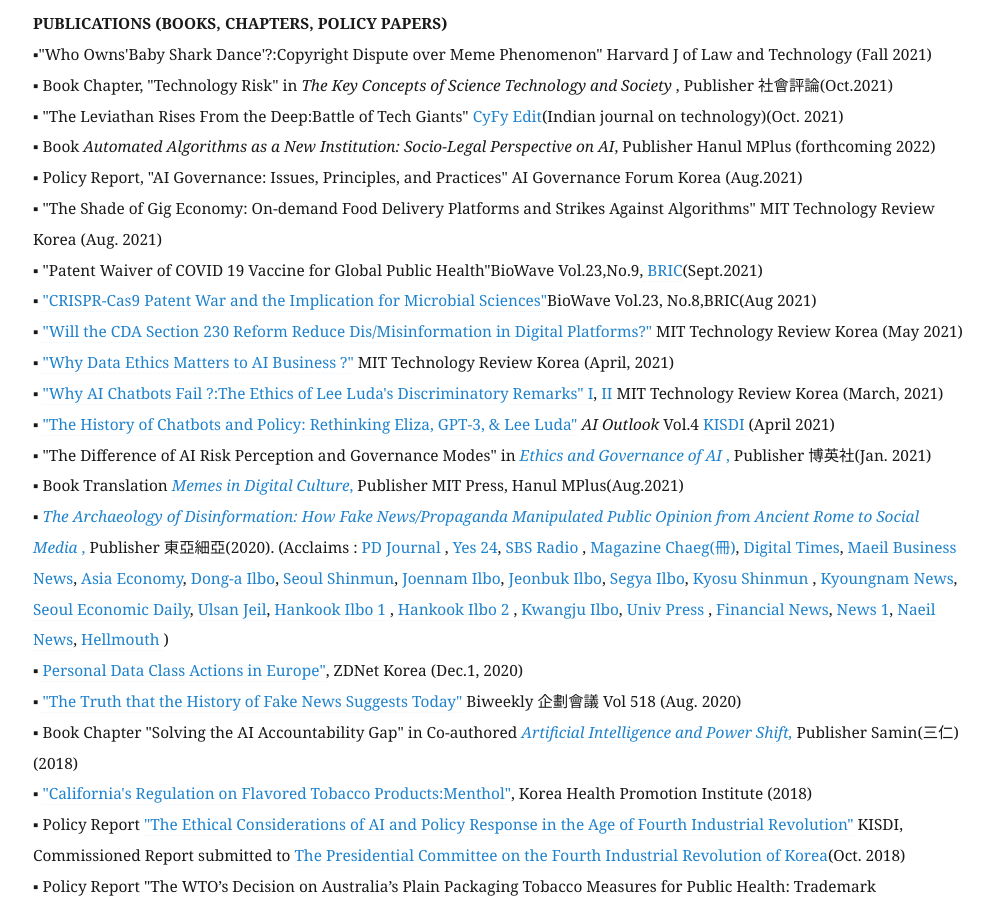
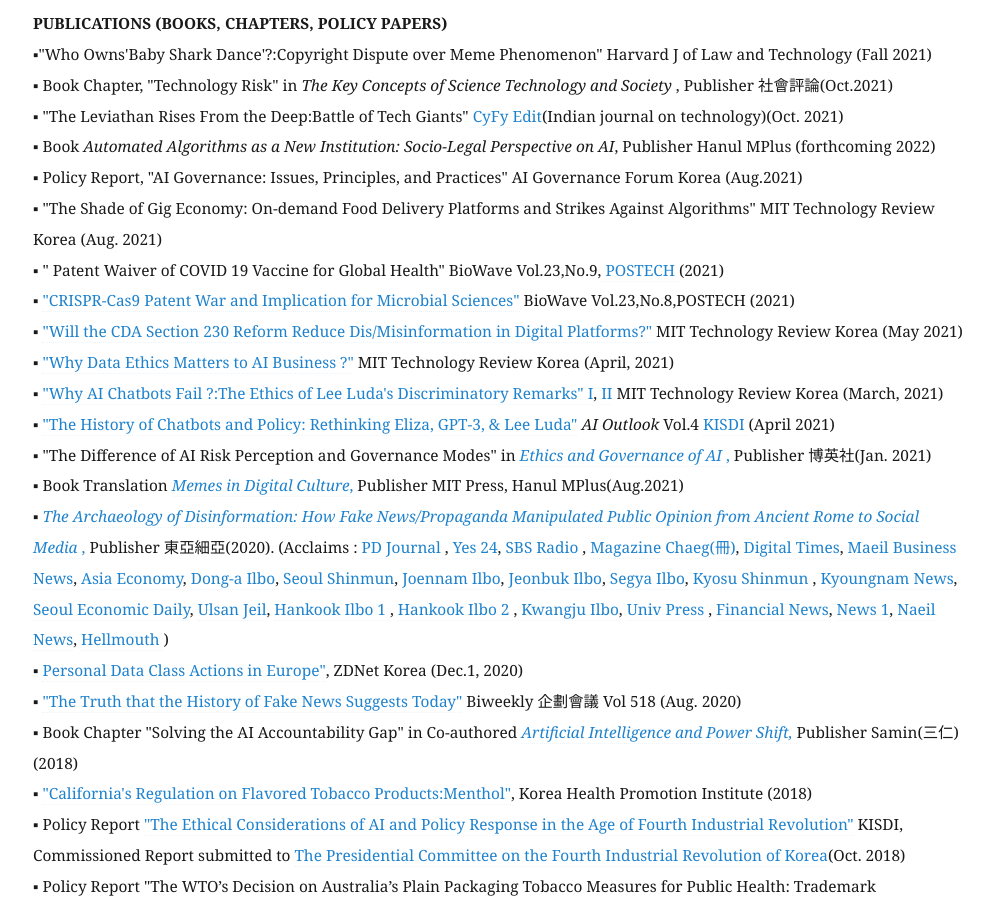
Before and after one commit to eunchangchoi/eunchangchoi.github.io, a Jekyll site: the page built from index.md, in a window 1280 px wide and 900 px high, scrolled down 1928 px. Shown: the whole window, without its empty margins (67-1060 px from the left). Built offline with Jekyll 4.4.1, drawn with Linux system fonts in a browser that asks for light colours.

Commit message:
Update index.md

```diff
--- a/index.md
+++ b/index.md
@@ -39,8 +39,8 @@
 ▪ Book <i> Automated Algorithms as a New Institution: Socio-Legal Perspective on AI</i>, Publisher Hanul MPlus (forthcoming 2022) <br>
 ▪ Policy Report, "AI Governance: Issues, Principles, and Practices" AI Governance Forum Korea (Aug.2021) <br>
 ▪ "The Shade of Gig Economy: On-demand Food Delivery Platforms and Strikes Against Algorithms" MIT Technology Review Korea (Aug. 2021)<br>
-▪ "Patent Waiver of COVID 19 Vaccine for Global Public Health"BioWave Vol.23,No.9,<a href="https://www.ibric.org/biowave/bio_webzine_index.php"> BRIC</a>(Sept.2021)<br>
-▪ <a href="https://www.ibric.org/myboard/read.php?Board=report&id=3843">"CRISPR-Cas9 Patent War and the Implication for Microbial Sciences"</a>BioWave Vol.23, No.8,BRIC(Aug 2021)<br>
+▪ " Patent Waiver of COVID 19 Vaccine for Global Health" BioWave Vol.23,No.9,<a href="https://www.ibric.org/biowave/bio_webzine_index.php"> POSTECH </a>(2021)<br>
+▪ <a href="https://www.ibric.org/myboard/read.php?Board=report&id=3843">"CRISPR-Cas9 Patent War and Implication for Microbial Sciences"</a> BioWave Vol.23,No.8,POSTECH (2021)<br>
 ▪ <a href="https://www.technologyreview.kr/communicatioins-decency-act-misinformation/">"Will the CDA Section 230 Reform Reduce Dis/Misinformation in Digital Platforms?" </a> MIT Technology Review Korea (May 2021) <br>
 ▪ <a href="https://www.technologyreview.kr/why-data-ethics-is-important-in-ai-business/"> "Why Data Ethics Matters to AI Business ?"</a> MIT Technology Review Korea (April, 2021)<br>
 ▪ <a href="https://www.technologyreview.kr/why-ai-chatbots-fail-lee-luda-part-1/"> "Why AI Chatbots Fail ?:The Ethics of Lee Luda's Discriminatory Remarks" I</a>, <a href="https://www.technologyreview.kr/why-ai-chatbots-fail-lee-luda-part-2/"> II</a> MIT Technology Review Korea (March, 2021)<br>
```
